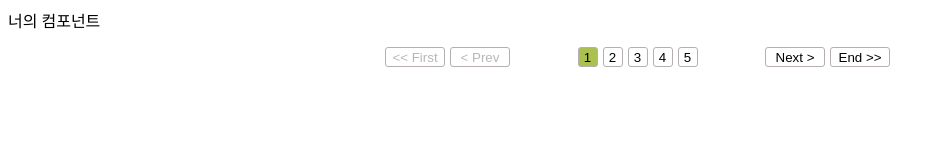
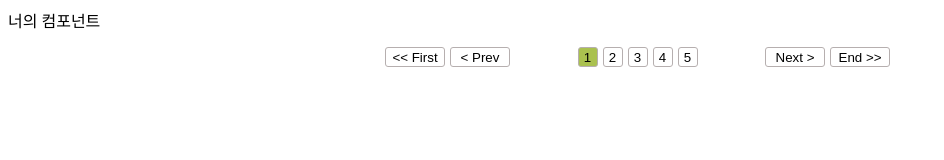
Before and after one commit to skawnkk/nyam_pagination, a React (Create React App) app: page / in a window 1280 px wide. Shown: the top 160 px of the page, without its empty margins (0-944 px from the left). Built offline with nearby package versions, Linux system fonts and the light colour scheme.

Commit message:
feat:  edit basic page number 0->1

```diff
--- a/src/components/Pagination.js
+++ b/src/components/Pagination.js
@@ -1,5 +1,9 @@
-import React, { useCallback, useState, useEffect, useRef } from "react";
+import React, { useState, useEffect } from "react";
 import styled from "styled-components";
+
+//PAGE_SIZE:보여주고싶은 페이지버튼갯수
+//wholePages:실제 전체 페이지수
+//pageNum:현재보고있는 페이지 (시작:1페이지)
 
 export default function Pagination({ PAGE_SIZE, wholePages, pageNum, setPageNum }) {
   const [paginationBtns, setPaginationBtns] = useState([]);
@@ -17,9 +21,9 @@ export default function Pagination({ PAGE_SIZE, wholePages, pageNum, setPageNum
     const type = e.target.id;
     if (type === "prev") setPageNum((prevPage) => prevPage - 1);
     if (type === "next") setPageNum((prevPage) => prevPage + 1);
-    if (type === "first") setPageNum(0);
-    if (type === "end") setPageNum(wholePages - 1);
-    if (type === "pagination") setPageNum(page - 1);
+    if (type === "first") setPageNum(1);
+    if (type === "end") setPageNum(wholePages);
+    if (type === "pagination") setPageNum(page);
   };
 
   useEffect(() => {
@@ -45,7 +49,7 @@ export default function Pagination({ PAGE_SIZE, wholePages, pageNum, setPageNum
             key={idx}
             id="pagination"
             page={page}
-            pageNum={pageNum + 1}
+            pageNum={pageNum}
             onClick={(e) => handlePage(e, page)}>
             {page}
           </PaginationBtn>
--- a/src/components/PaginationLayout.js
+++ b/src/components/PaginationLayout.js
@@ -6,7 +6,7 @@ export default function PaginationLayout() {
   const PAGE_SIZE = 5;
   const [dataToShow, setDataToShow] = useState([]);
   const [wholePages, setWholePages] = useState(0);
-  const [pageNum, setPageNum] = useState(0);
+  const [pageNum, setPageNum] = useState(1);
 
   const dividedPageItems = (data) => {
     if (!data.length) return [];
@@ -21,7 +21,7 @@ export default function PaginationLayout() {
   useEffect(() => {
     const pagedItem = dividedPageItems(yourDataItems);
     setWholePages(pagedItem.length);
-    setDataToShow(pagedItem[pageNum] || []);
+    setDataToShow(pagedItem[pageNum - 1] || []);
   }, [pageNum, yourDataItems]);
 
   return (
```
